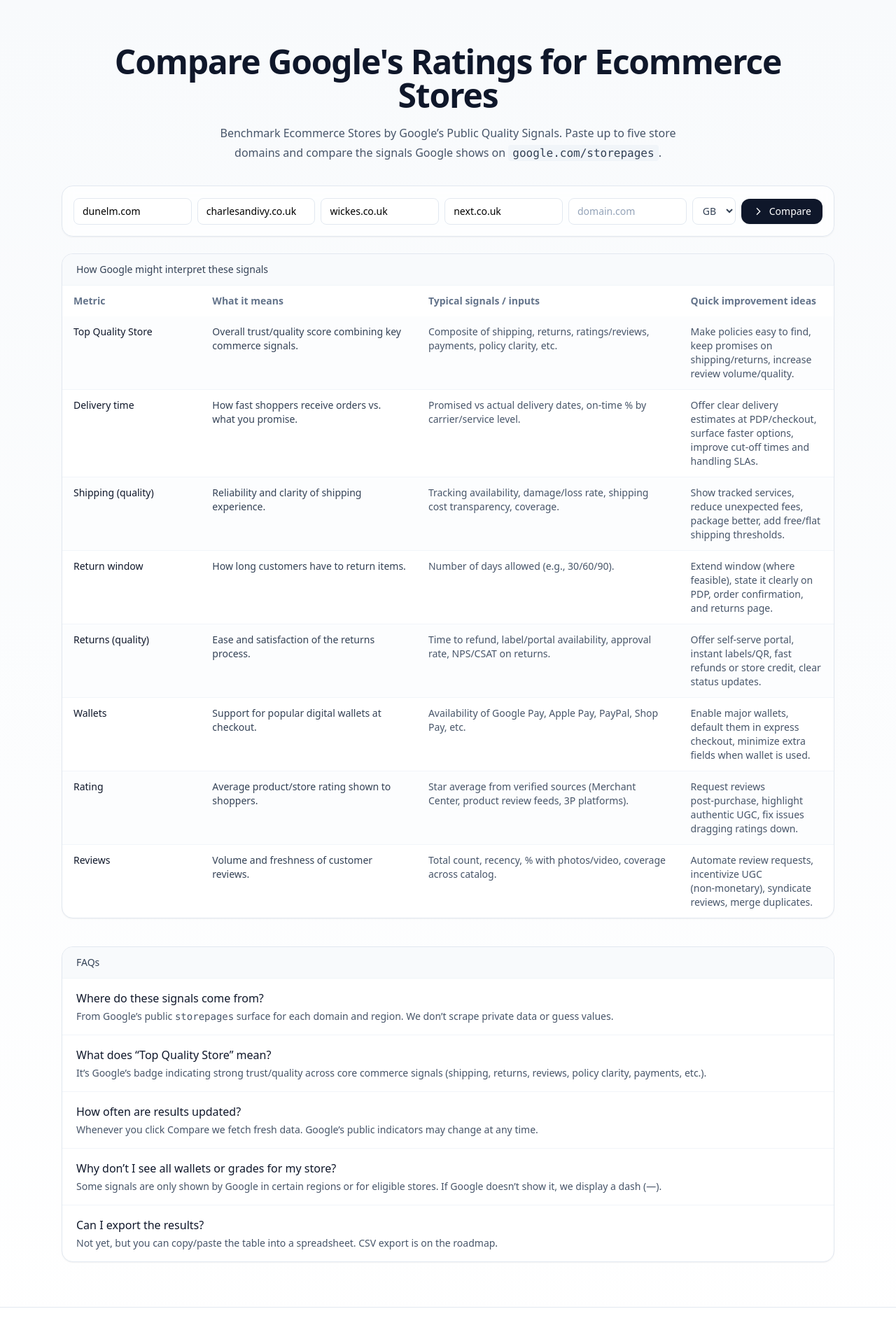
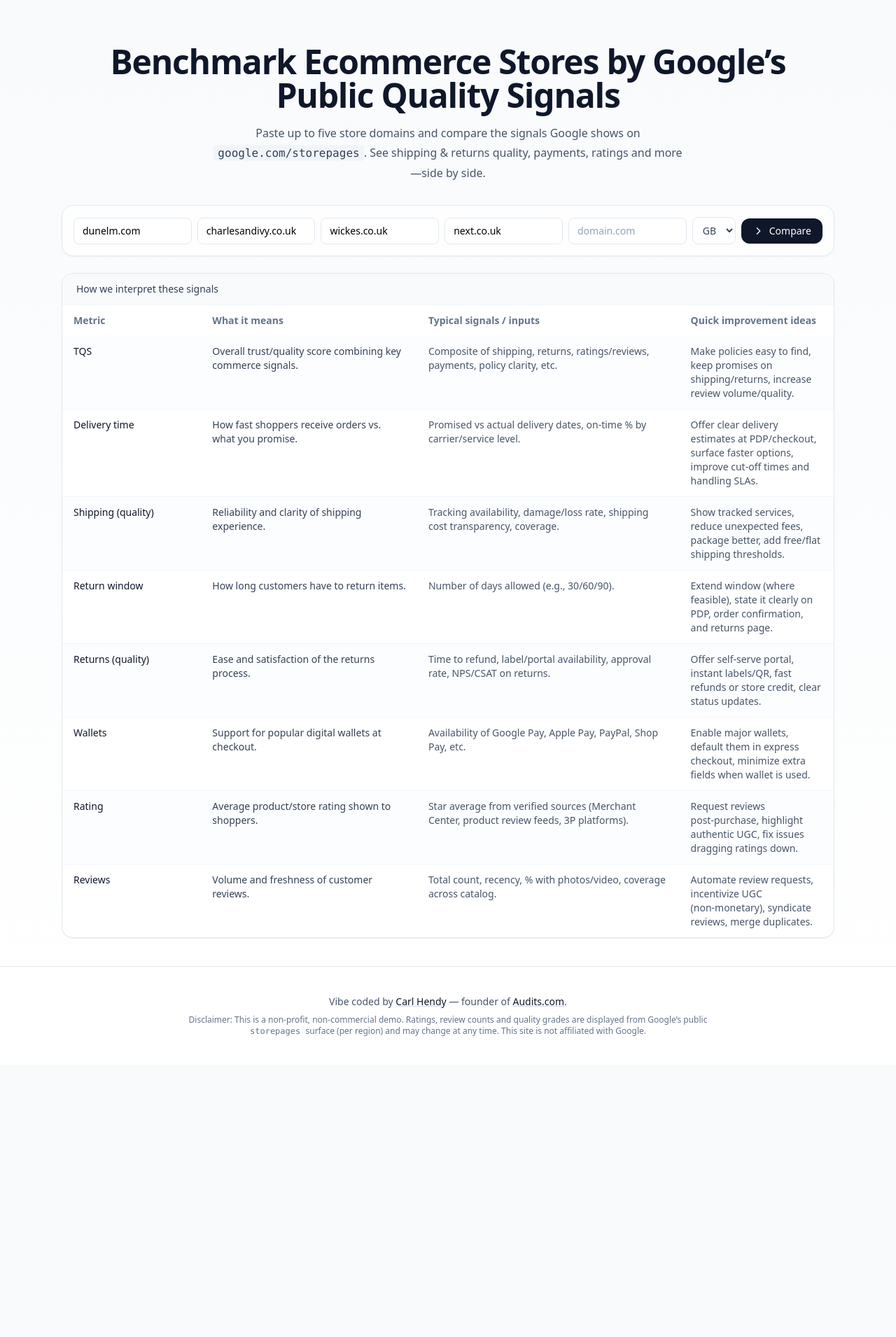
Before and after one commit to carlhendy/tsq-compartpr, a Next.js app: page / in a window 1280 px wide. Shown: the top 1910 px of the page at 70% size. After the commit the page ends 1521 px from the top, so only its background shows below. Built offline with nearby package versions, Linux system fonts and the light colour scheme.

Commit message:
Add files via upload

```diff
--- a/app/page.tsx
+++ b/app/page.tsx
@@ -90,7 +90,7 @@ export default function Page() {
 
   const EXPLAINER = [
     {
-      m: 'Top Quality Store',
+      m: 'TQS',
       w: 'Overall trust/quality score combining key commerce signals.',
       t: 'Composite of shipping, returns, ratings/reviews, payments, policy clarity, etc.',
       q: 'Make policies easy to find, keep promises on shipping/returns, increase review volume/quality.',
@@ -142,6 +142,100 @@ export default function Page() {
   return (
     <main className="min-h-screen bg-gradient-to-b from-slate-50 to-white">
       {/* Hero */}
+      <section className="mx-auto max-w-6xl px-6 pt-16 pb-6 text-center">
+        <h1 className="text-4xl font-bold tracking-tight text-slate-900 sm:text-5xl">
+          Benchmark Ecommerce Stores by Google’s Public Quality Signals
+        </h1>
+        <p className="mx-auto mt-4 max-w-2xl text-base leading-7 text-slate-600">
+          Paste up to five store domains and compare the signals Google shows on{' '}
+          <code className="rounded bg-slate-100 px-1.5 py-0.5 text-slate-700">google.com/storepages</code>.{' '}
+          See shipping &amp; returns quality, payments, ratings and more—side by side.
+        </p>
+
+        {/* Inputs */}
+        <div className="mt-8 rounded-2xl border border-slate-200 bg-white/70 p-4 shadow-sm backdrop-blur">
+          <div className="flex flex-col gap-3 sm:flex-row sm:items-center sm:gap-2">
+            <div className="grid flex-1 grid-cols-1 gap-2 sm:grid-cols-5">
+              {domains.map((d, i) => (
+                <input
+                  key={i}
+                  value={d}
+                  onChange={(e) => updateDomain(i, e.target.value)}
+                  placeholder="domain.com"
+                  className="w-full rounded-lg border border-slate-200 px-3 py-2 text-sm outline-none placeholder:text-slate-400 focus:border-slate-300 focus:ring-2 focus:ring-slate-200"
+                />
+              ))}
+            </div>
+            <div className="flex items-center gap-2 pt-2 sm:pt-0">
+              <select
+                value={country}
+                onChange={(e) => setCountry(e.target.value)}
+                className="rounded-lg border border-slate-200 bg-white px-2.5 py-2 text-sm text-slate-700 focus:border-slate-300 focus:outline-none focus:ring-2 focus:ring-slate-200"
+                aria-label="Region"
+              >
+                <option value="US">US</option>
+                <option value="GB">GB</option>
+                <option value="AU">AU</option>
+                <option value="CA">CA</option>
+                <option value="IE">IE</option>
+                <option value="NZ">NZ</option>
+                <option value="DE">DE</option>
+                <option value="FR">FR</option>
+              </select>
+              <button
+                onClick={compare}
+                disabled={loading}
+                className="inline-flex items-center gap-2 rounded-xl bg-slate-900 px-4 py-2 text-sm font-medium text-white shadow-sm hover:bg-slate-800 disabled:cursor-not-allowed disabled:opacity-60"
+              >
+                {loading ? (
+                  <svg className="h-4 w-4 animate-spin" viewBox="0 0 24 24">
+                    <circle cx="12" cy="12" r="10" stroke="currentColor" strokeWidth="4" fill="none" opacity="0.25" />
+                    <path d="M22 12a10 10 0 0 1-10 10" stroke="currentColor" strokeWidth="4" fill="none" />
+                  </svg>
+                ) : (
+                  <svg className="h-4 w-4" viewBox="0 0 24 24" fill="none" stroke="currentColor" strokeWidth="2">
+                    <path d="M9 5l7 7-7 7" />
+                  </svg>
+                )}
+                Compare
+              </button>
+            </div>
+          </div>
+        </div>
+      </section>
+
+      {/* Explainer table */}
+      <section className="mx-auto max-w-6xl px-6 pb-10">
+        <div className="overflow-hidden rounded-2xl border border-slate-200 bg-white shadow-sm">
+          <div className="border-b border-slate-100 bg-slate-50 px-5 py-3">
+            <h2 className="text-sm font-medium text-slate-700">How we interpret these signals</h2>
+          </div>
+          <div className="overflow-x-auto">
+            <table className="w-full text-left text-sm">
+              <thead className="bg-white/60 text-slate-500">
+                <tr className="[&>th]:px-4 [&>th]:py-3">
+                  <th className="w-[18%]">Metric</th>
+                  <th className="w-[28%]">What it means</th>
+                  <th className="w-[34%]">Typical signals / inputs</th>
+                  <th className="w-[20%]">Quick improvement ideas</th>
+                </tr>
+              </thead>
+              <tbody className="divide-y divide-slate-100">
+                {EXPLAINER.map((r, idx) => (
+                  <tr key={idx} className="odd:bg-slate-50/40 [&>td]:align-top [&>td]:px-4 [&>td]:py-3">
+                    <td className="font-medium text-slate-900">{r.m}</td>
+                    <td className="text-slate-700">{r.w}</td>
+                    <td className="text-slate-600">{r.t}</td>
+                    <td className="text-slate-600">{r.q}</td>
+                  </tr>
+                ))}
+              </tbody>
+            </table>
+          </div>
+        </div>
+      </section>
+
+      {/* Results (hidden until Compare) */}
       {hasCompared && (
         <section className="mx-auto max-w-6xl px-6 pb-16">
           <div className="overflow-hidden rounded-2xl border border-slate-200 bg-white shadow-sm">
@@ -149,7 +243,7 @@ export default function Page() {
               <thead className="bg-slate-50 text-sm text-slate-600">
                 <tr className="[&>th]:px-4 [&>th]:py-3">
                   <th className="w-[26%]">Store</th>
-                  <th className="w-[9%]">Top Quality Store</th>
+                  <th className="w-[9%]">TQS</th>
                   <th className="w-[10%]">Delivery time</th>
                   <th className="w-[13%]">Shipping (quality)</th>
                   <th className="w-[12%]">Return window</th>
@@ -220,145 +314,8 @@ export default function Page() {
         </section>
       )}
 
-<section className="mx-auto max-w-6xl px-6 pt-16 pb-6 text-center">
-        <h1 className="text-4xl font-bold tracking-tight text-slate-900 sm:text-5xl">
-          Compare Google's Ratings for Ecommerce Stores</h1>
-        <p className="mx-auto mt-4 max-w-2xl text-base leading-7 text-slate-600">
-          Benchmark Ecommerce Stores by Google’s Public Quality Signals. Paste up to five store domains and compare the signals Google shows on{' '}
-          <code className="rounded bg-slate-100 px-1.5 py-0.5 text-slate-700">google.com/storepages</code>.{' '}
-    </p>
-
-        {/* Inputs */}
-        <div className="mt-8 rounded-2xl border border-slate-200 bg-white/70 p-4 shadow-sm backdrop-blur">
-          <div className="flex flex-col gap-3 sm:flex-row sm:items-center sm:gap-2">
-            <div className="grid flex-1 grid-cols-1 gap-2 sm:grid-cols-5">
-              {domains.map((d, i) => (
-                <input
-                  key={i}
-                  value={d}
-                  onChange={(e) => updateDomain(i, e.target.value)}
-                  placeholder="domain.com"
-                  className="w-full rounded-lg border border-slate-200 px-3 py-2 text-sm outline-none placeholder:text-slate-400 focus:border-slate-300 focus:ring-2 focus:ring-slate-200"
-                />
-              ))}
-            </div>
-            <div className="flex items-center gap-2 pt-2 sm:pt-0">
-              <select
-                value={country}
-                onChange={(e) => setCountry(e.target.value)}
-                className="rounded-lg border border-slate-200 bg-white px-2.5 py-2 text-sm text-slate-700 focus:border-slate-300 focus:outline-none focus:ring-2 focus:ring-slate-200"
-                aria-label="Region"
-              >
-                <option value="US">US</option>
-                <option value="GB">GB</option>
-                <option value="AU">AU</option>
-                <option value="CA">CA</option>
-                <option value="IE">IE</option>
-                <option value="NZ">NZ</option>
-                <option value="DE">DE</option>
-                <option value="FR">FR</option>
-              </select>
-              <button
-                onClick={compare}
-                disabled={loading}
-                className="inline-flex items-center gap-2 rounded-xl bg-slate-900 px-4 py-2 text-sm font-medium text-white shadow-sm hover:bg-slate-800 disabled:cursor-not-allowed disabled:opacity-60"
-              >
-                {loading ? (
-                  <svg className="h-4 w-4 animate-spin" viewBox="0 0 24 24">
-                    <circle cx="12" cy="12" r="10" stroke="currentColor" strokeWidth="4" fill="none" opacity="0.25" />
-                    <path d="M22 12a10 10 0 0 1-10 10" stroke="currentColor" strokeWidth="4" fill="none" />
-                  </svg>
-                ) : (
-                  <svg className="h-4 w-4" viewBox="0 0 24 24" fill="none" stroke="currentColor" strokeWidth="2">
-                    <path d="M9 5l7 7-7 7" />
-                  </svg>
-                )}
-                Compare
-              </button>
-            </div>
-          </div>
-        </div>
-      </section>
-
-      {/* Explainer table */}
-      <section className="mx-auto max-w-6xl px-6 pb-10">
-        <div className="overflow-hidden rounded-2xl border border-slate-200 bg-white shadow-sm">
-          <div className="border-b border-slate-100 bg-slate-50 px-5 py-3">
-            <h2 className="text-sm font-medium text-slate-700">How Google might interpret these signals</h2>
-          </div>
-          <div className="overflow-x-auto">
-            <table className="w-full text-left text-sm">
-              <thead className="bg-white/60 text-slate-500">
-                <tr className="[&>th]:px-4 [&>th]:py-3">
-                  <th className="w-[18%]">Metric</th>
-                  <th className="w-[28%]">What it means</th>
-                  <th className="w-[34%]">Typical signals / inputs</th>
-                  <th className="w-[20%]">Quick improvement ideas</th>
-                </tr>
-              </thead>
-              <tbody className="divide-y divide-slate-100">
-                {EXPLAINER.map((r, idx) => (
-                  <tr key={idx} className="odd:bg-slate-50/40 [&>td]:align-top [&>td]:px-4 [&>td]:py-3">
-                    <td className="font-medium text-slate-900">{r.m}</td>
-                    <td className="text-slate-700">{r.w}</td>
-                    <td className="text-slate-600">{r.t}</td>
-                    <td className="text-slate-600">{r.q}</td>
-                  </tr>
-                ))}
-              </tbody>
-            </table>
-          </div>
-        </div>
-      </section>
-
-      {/* Results (hidden until Compare) */}
-
-
       {/* Footer */}
-
-      {/* FAQs */}
-      <section className="mx-auto max-w-6xl px-6 pb-16">
-        <div className="overflow-hidden rounded-2xl border border-slate-200 bg-white shadow-sm">
-          <div className="border-b border-slate-100 bg-slate-50 px-5 py-3">
-            <h2 className="text-sm font-medium text-slate-700">FAQs</h2>
-          </div>
-          <div className="divide-y divide-slate-100">
-            <div className="px-5 py-4">
-              <h3 className="font-medium text-slate-900">Where do these signals come from?</h3>
-              <p className="mt-1 text-sm text-slate-600">
-                From Google’s public <span className="font-mono">storepages</span> surface for each domain and region. We don’t scrape private data or guess values.
-              </p>
-            </div>
-            <div className="px-5 py-4">
-              <h3 className="font-medium text-slate-900">What does “Top Quality Store” mean?</h3>
-              <p className="mt-1 text-sm text-slate-600">
-                It’s Google’s badge indicating strong trust/quality across core commerce signals (shipping, returns, reviews, policy clarity, payments, etc.).
-              </p>
-            </div>
-            <div className="px-5 py-4">
-              <h3 className="font-medium text-slate-900">How often are results updated?</h3>
-              <p className="mt-1 text-sm text-slate-600">
-                Whenever you click Compare we fetch fresh data. Google’s public indicators may change at any time.
-              </p>
-            </div>
-            <div className="px-5 py-4">
-              <h3 className="font-medium text-slate-900">Why don’t I see all wallets or grades for my store?</h3>
-              <p className="mt-1 text-sm text-slate-600">
-                Some signals are only shown by Google in certain regions or for eligible stores. If Google doesn’t show it, we display a dash (—).
-              </p>
-            </div>
-            <div className="px-5 py-4">
-              <h3 className="font-medium text-slate-900">Can I export the results?</h3>
-              <p className="mt-1 text-sm text-slate-600">
-                Not yet, but you can copy/paste the table into a spreadsheet. CSV export is on the roadmap.
-              </p>
-            </div>
-          </div>
-        </div>
-      </section>
-
-
-<footer className="border-t border-slate-200 bg-white/90 py-10 text-center text-sm text-slate-600">
+      <footer className="border-t border-slate-200 bg-white/90 py-10 text-center text-sm text-slate-600">
         <p className="mb-2">
           Vibe coded by{' '}
           <a href="https://carlhendy.com" target="_blank" rel="noreferrer" className="font-medium text-slate-900 underline decoration-slate-300 hover:decoration-slate-500">
```
